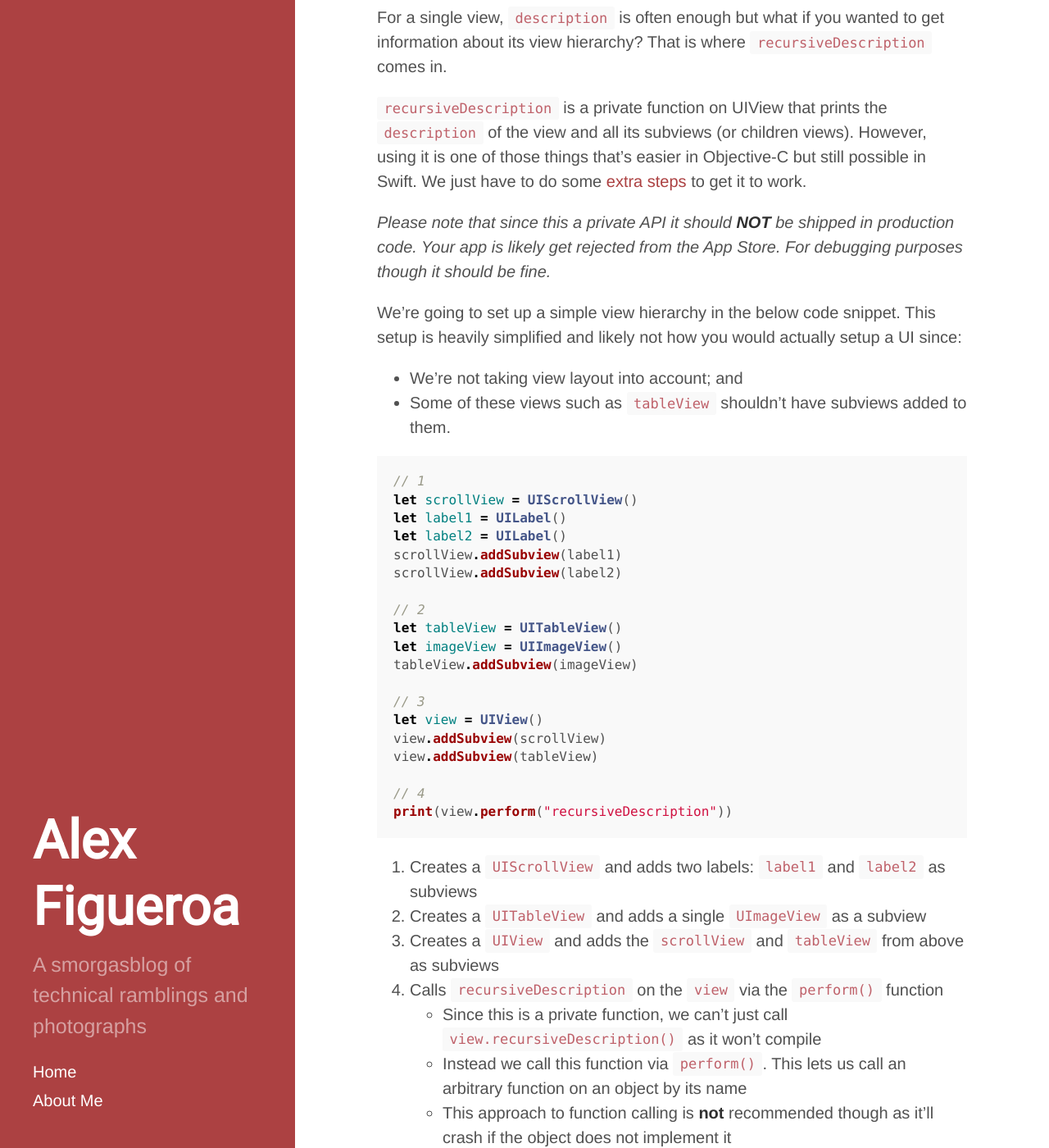
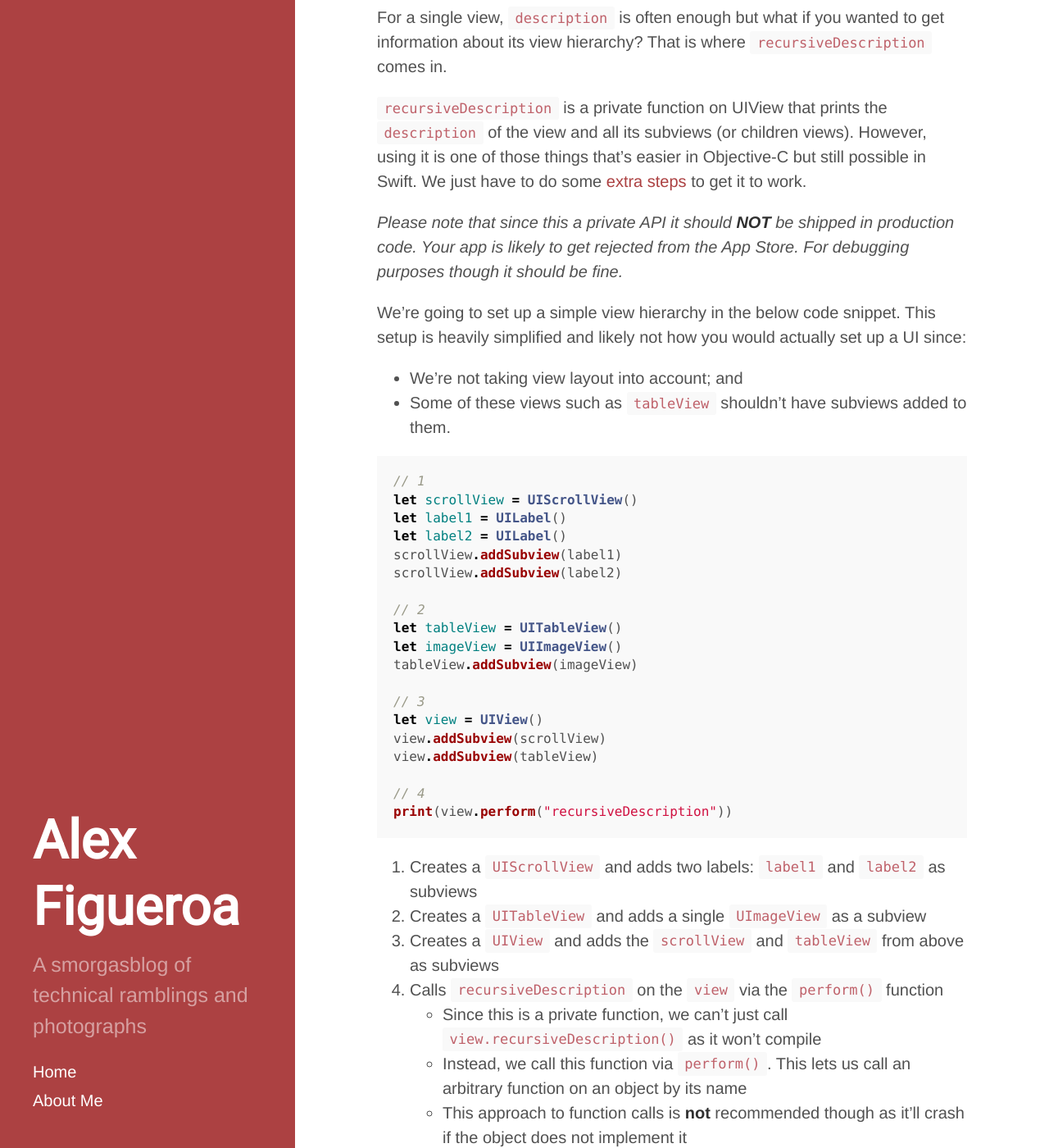
Before and after one commit to ajfigueroa/ajfigueroa.github.io, a Jekyll site: the page built from _posts/2018-01-07-DFSubviews.md, in a window 1280 px wide and 1400 px high, scrolled down 7519 px. Shown: the whole window at 82% size. Built offline with Jekyll 4.4.1, drawn with Linux system fonts in a browser that asks for light colours; some of the changed text lies outside the part shown.

Commit message:
[DFSubviews] Improve grammar

````diff
--- a/_posts/2018-01-07-DFSubviews.md
+++ b/_posts/2018-01-07-DFSubviews.md
@@ -233,10 +233,10 @@ For a single view, `description` is often enough but what if you wanted to get i
 `recursiveDescription` is a private function on UIView that prints the `description` of the view and all its subviews (or children views).
 However, using it is one of those things that's easier in Objective-C but still possible in Swift. We just have to do some [extra steps](https://stackoverflow.com/a/27694502/1631577) to get it to work.
 
-*Please note that since this a private API it should **NOT** be shipped in production code. Your app is likely get rejected from the App Store. For debugging purposes though it should be fine.*
+*Please note that since this a private API it should **NOT** be shipped in production code. Your app is likely to get rejected from the App Store. For debugging purposes though it should be fine.*
 
 We're going to set up a simple view hierarchy in the below code snippet.
-This setup is heavily simplified and likely not how you would actually setup a UI since:
+This setup is heavily simplified and likely not how you would actually set up a UI since:
 - We're not taking view layout into account; and
 - Some of these views such as `tableView` shouldn't have subviews added to them.
 
@@ -267,8 +267,8 @@ print(view.perform("recursiveDescription"))
 3. Creates a `UIView` and adds the `scrollView` and `tableView` from above as subviews
 4. Calls `recursiveDescription` on the `view` via the `perform()` function
     - Since this is a private function, we can't just call `view.recursiveDescription()` as it won't compile
-    - Instead we call this function via `perform()`. This lets us call an arbitrary function on an object by its name
-    - This approach to function calling is **not** recommended though as it'll crash if the object does not implement it
+    - Instead, we call this function via `perform()`. This lets us call an arbitrary function on an object by its name
+    - This approach to function calls is **not** recommended though as it'll crash if the object does not implement it
 
 The output should look something like this minus the comments `//` and `[...]` which is used to truncate the output:
 
@@ -368,7 +368,7 @@ The output should look like:
 
 However, that isn't very exciting, is it? If we have a more complex hierarchy then it'll only ever print the parent view.
 
-We have be able to print the parent view's `description` along with all of the subview `description`s.
+We want to be able to print the parent view's `description` along with all of its subview `description`s.
 
 ### Non-Trivial View Hierarchy
 
@@ -429,7 +429,7 @@ This will yield us a result that looks very similar to:
 <UIView: 0x7fa2db70ebe0; [...]><UIScrollView: 0x7fa2de80d000; [...]><UILabel: 0x7fa2db400b60; [...]><UILabel: 0x7fa2db706520; [...]><UITableView: 0x7fa2dd047c00; [...]><UIImageView: 0x7fa2db70d1e0; frame = (0 0; 0 0); [...]>
 ```
 
-What happened? It looks like we forgot to add new lines after each print.
+What happened? It looks like we forgot to add new lines to each print.
 
 Let's replace our line that appends each `subview.recursiveDescription()` to have a prefixed new-line character (`\n`).
 
@@ -466,7 +466,7 @@ This is better but there is no indentation representing hierarchy depth.
 How do we indicate what level we're on and how do we get those pipes (`|`) to display?
 Since we're recursively calling our function we can pass down data through a function parameter.
 
-We could extend our function to include a `"prefix"` parameter and at each level we'll pass down what to prepend before each output.
+We could extend our function to include a `"prefix"` parameter and at each level, we'll pass down what to prepend before each output.
 
 For example:
 - In level 1, `prefix` is `""`
````
Also changed, not shown: other parts of _posts/2018-01-07-DFSubviews.md (+5 -5 lines).
